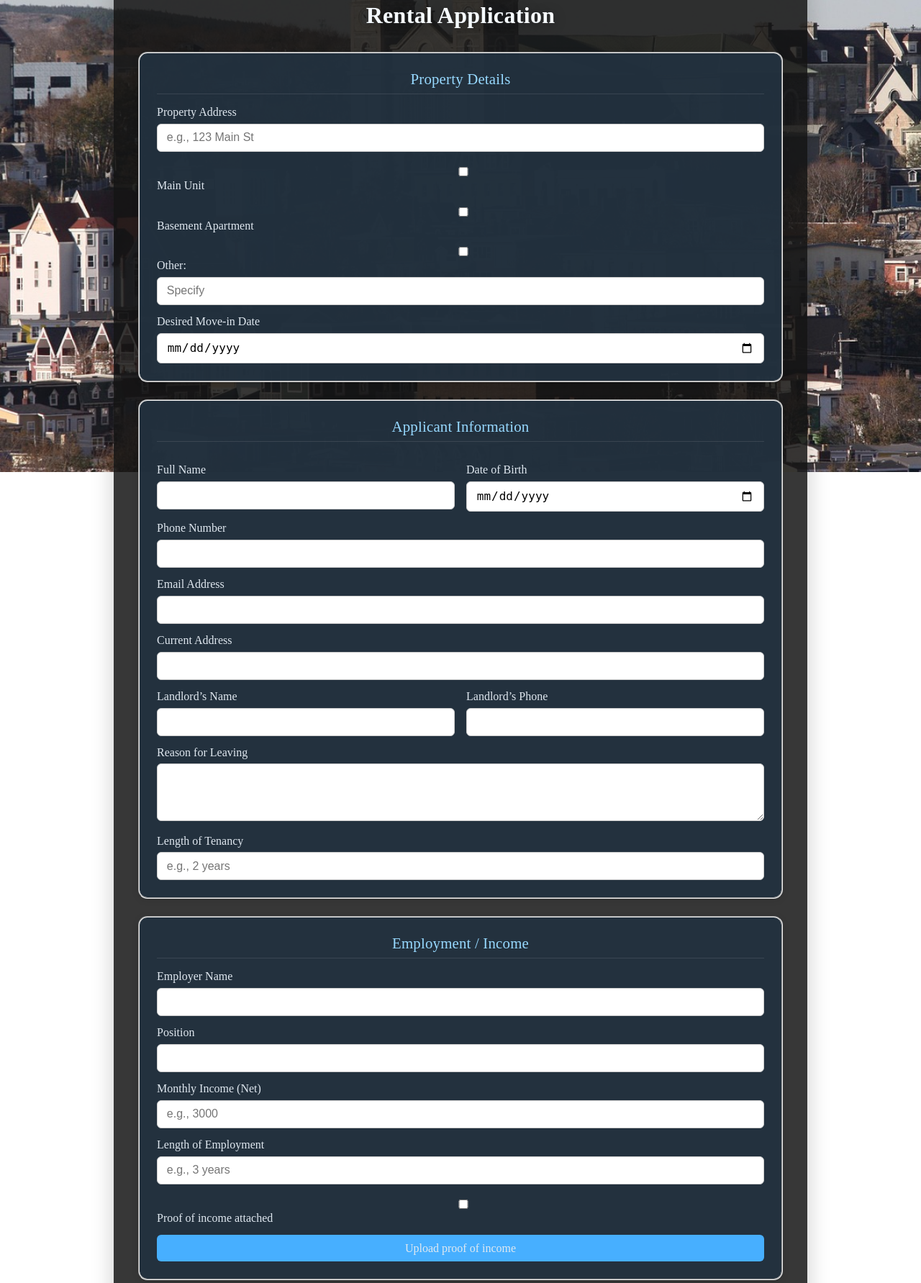
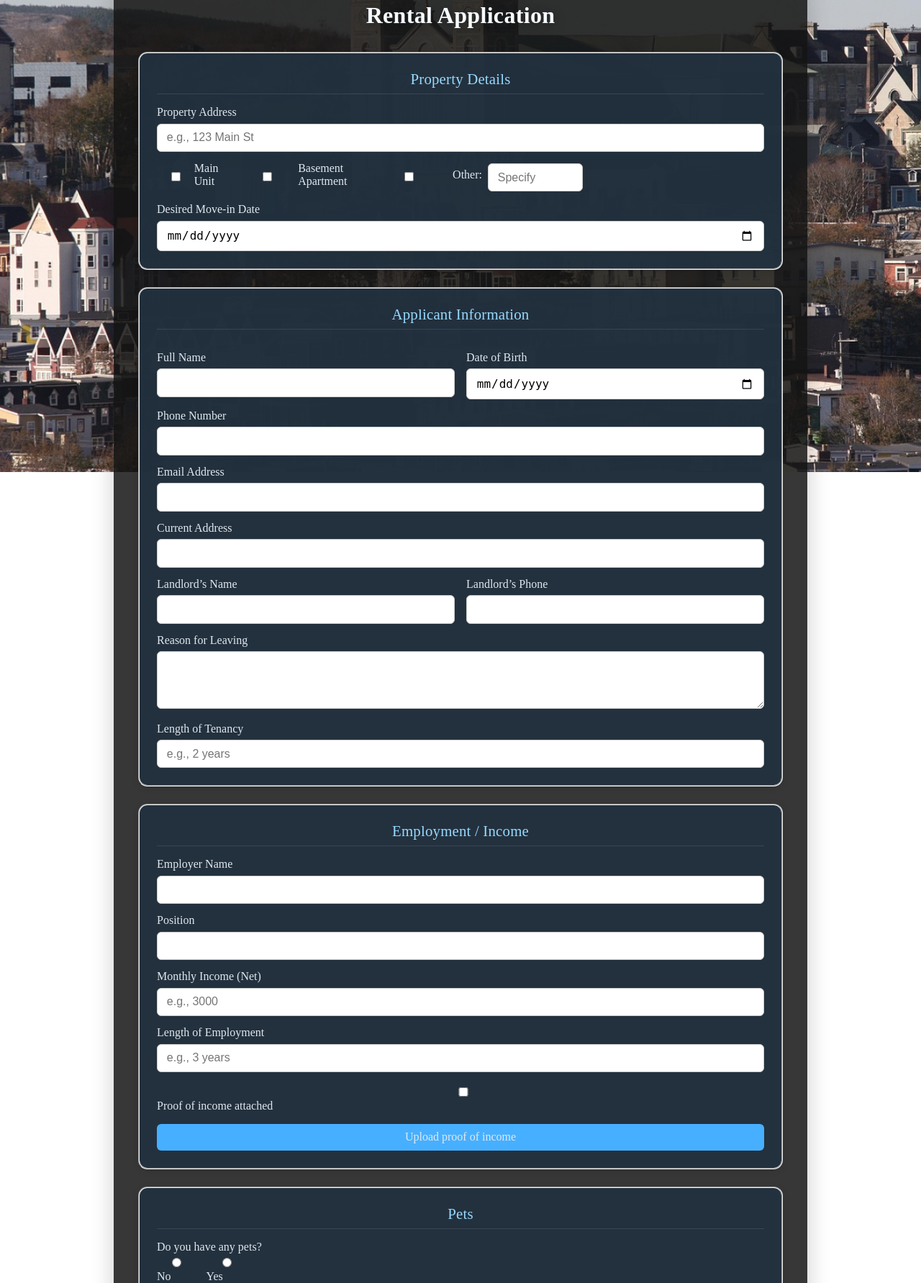
Before and after one commit to NewFoundLivingCa/NewFoundLiving-main, a Flask app: template templates/rental-application.html in a window 1280 px wide. Shown: the part 144-1927 px from the top of the page at 72% size. Run offline with Flask 3, Linux system fonts and the light colour scheme; the template is opened without the code that fills it, so the values that code supplies are empty.

Commit message:
Update styles.css

```diff
--- a/static/styles.css
+++ b/static/styles.css
@@ -1,4 +1,3 @@
-
 /* Fixed background image, always behind all content */
 .background-static {
     position: fixed;
@@ -298,6 +297,27 @@ footer .privacy {
     resize: vertical;
 }
 
+/* --- Improved Checkbox and Radio Groups --- */
+.checkbox-group, .checkbox-inline {
+    display: flex;
+    gap: 1.5rem;
+    align-items: center;
+    margin-bottom: 1em;
+    flex-wrap: wrap;
+}
+.checkbox-group label,
+.checkbox-inline label {
+    margin: 0;
+    font-weight: normal;
+    display: flex;
+    align-items: center;
+}
+.checkbox-group input[type="text"] {
+    margin-left: 0.5rem;
+    min-width: 120px;
+}
+/* --- End Improved Checkbox and Radio Groups --- */
+
 .checkbox-group,
 .checkbox-inline {
     margin-top: 0.6rem;
@@ -360,4 +380,16 @@ footer .privacy {
     color: #cfd8e3;
 }
 
+/* Radio Inline Group (Yes/No, etc.) */
+.radio-inline-group {
+    display: flex;
+    gap: 1.5rem;
+    align-items: center;
+    margin-bottom: 1em;
+}
+.radio-inline-group label {
+    margin: 0;
+    font-weight: normal;
+}
+
 /* Responsive styles -- omitted for brevity, but keep your original ones at the end */
```
